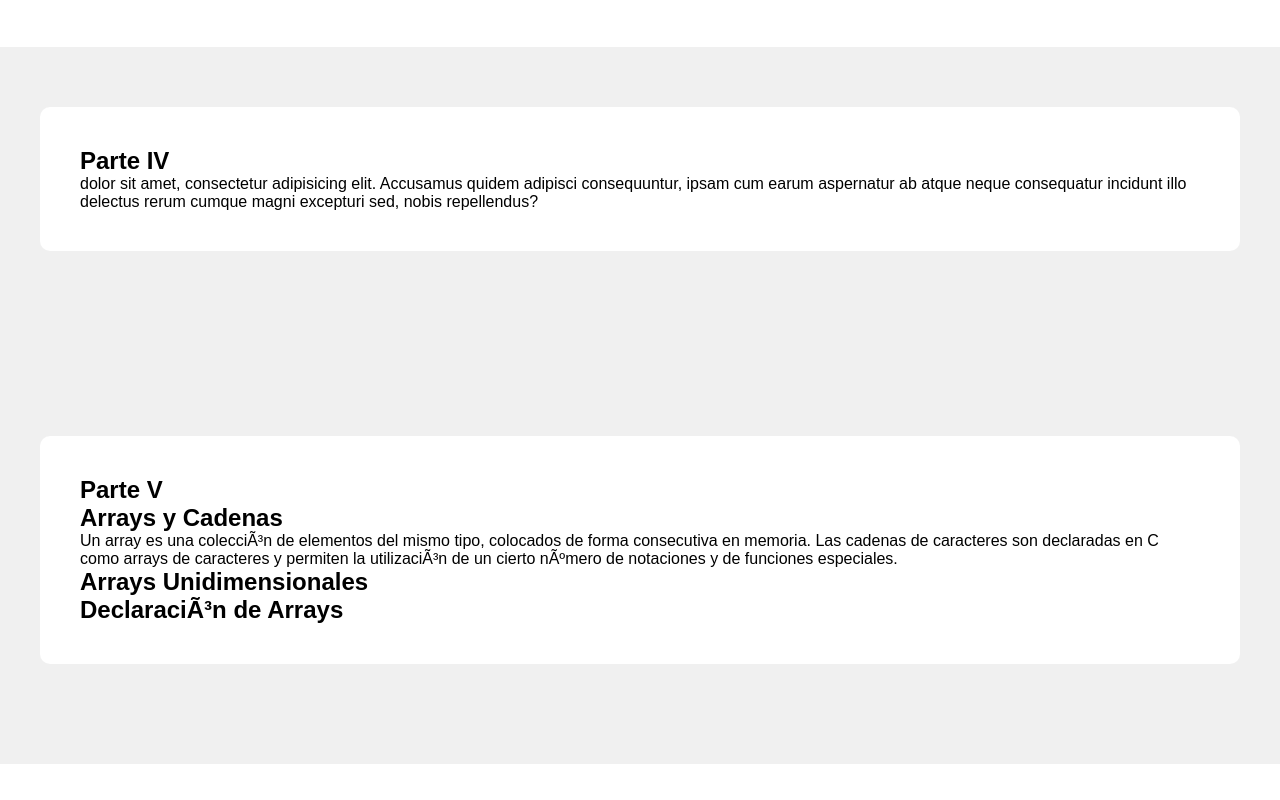
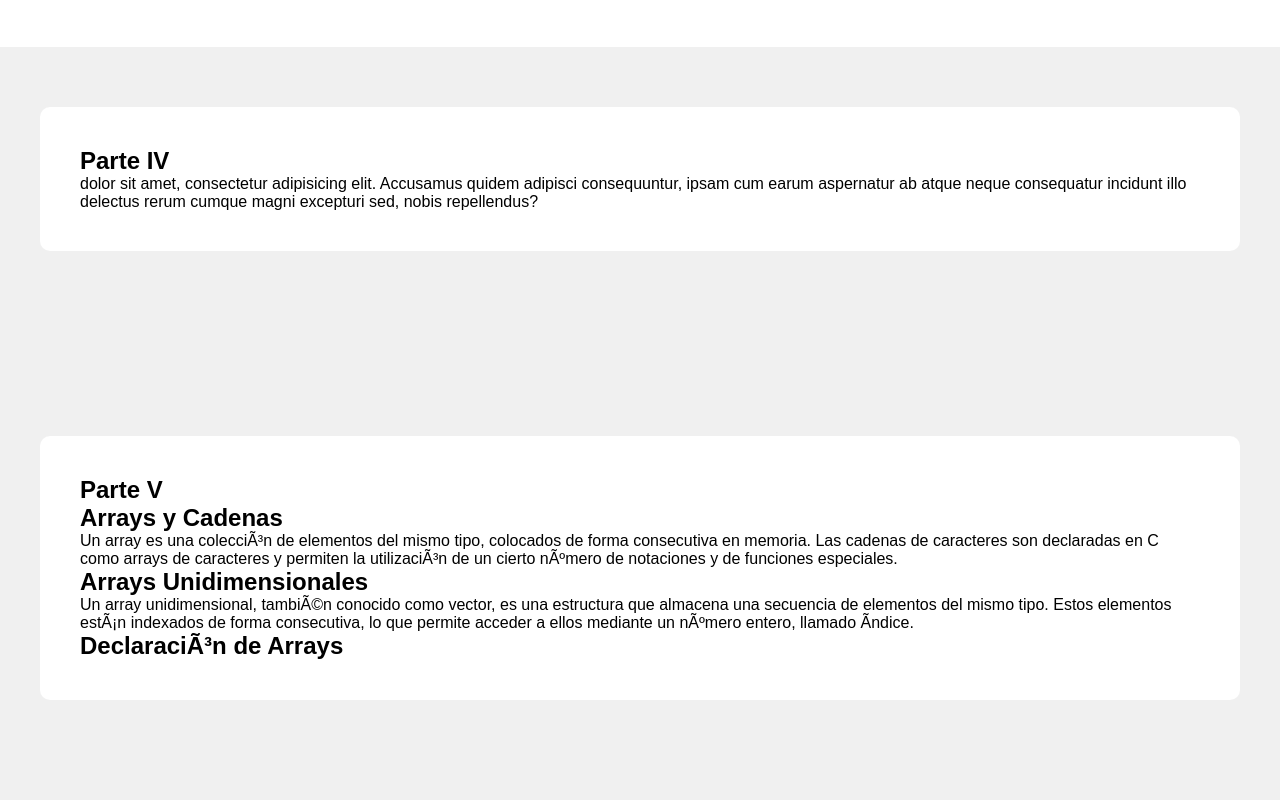
Before and after one commit to Gabo13091/Gabo13091.github.io, a plain HTML site: page index.html in a window 1280 px wide. Shown: the part 1269-2069 px from the top of the page. Before the commit the page ends 2033 px from the top, so only its background shows below. Drawn offline with Linux system fonts and the light colour scheme.

Commit message:
Update index.html

```diff
--- a/index.html
+++ b/index.html
@@ -63,7 +63,7 @@
                 <h2 id="5.1">Arrays y Cadenas</h2>
                 <p>Un array es una colección de elementos del mismo tipo, colocados de forma consecutiva en memoria. Las cadenas de caracteres son declaradas en C como arrays de caracteres y permiten la utilización de un cierto número de notaciones y de funciones especiales.</p>
                 <h2 id="5.1.1">Arrays Unidimensionales</h2>
-                <p></p>
+                <p>Un array unidimensional, también conocido como vector, es una estructura que almacena una secuencia de elementos del mismo tipo. Estos elementos están indexados de forma consecutiva, lo que permite acceder a ellos mediante un número entero, llamado índice.</p>
                 <h2 id="5.1.2">Declaración de Arrays</h2>
         </article>
     </main>
```
